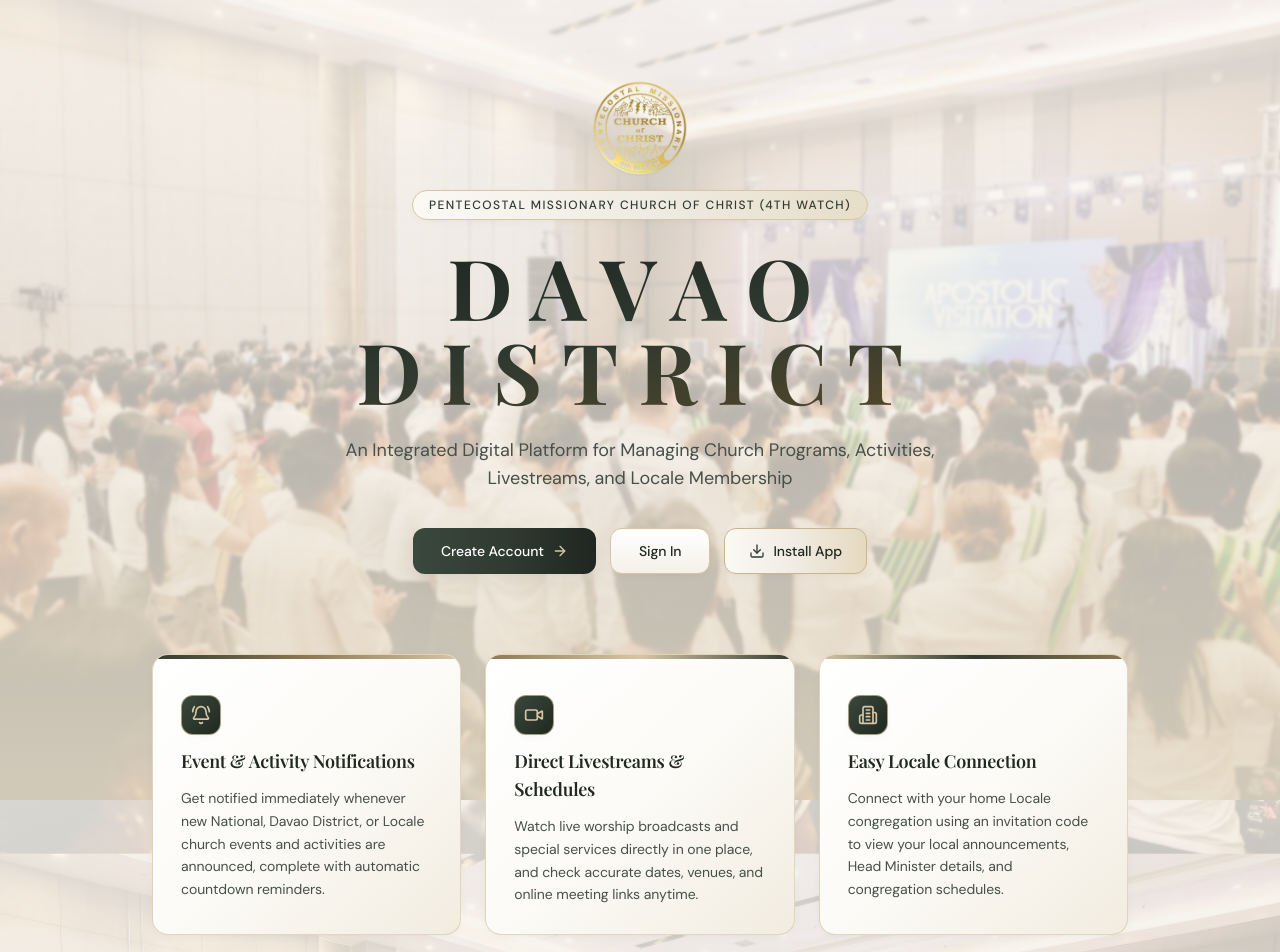
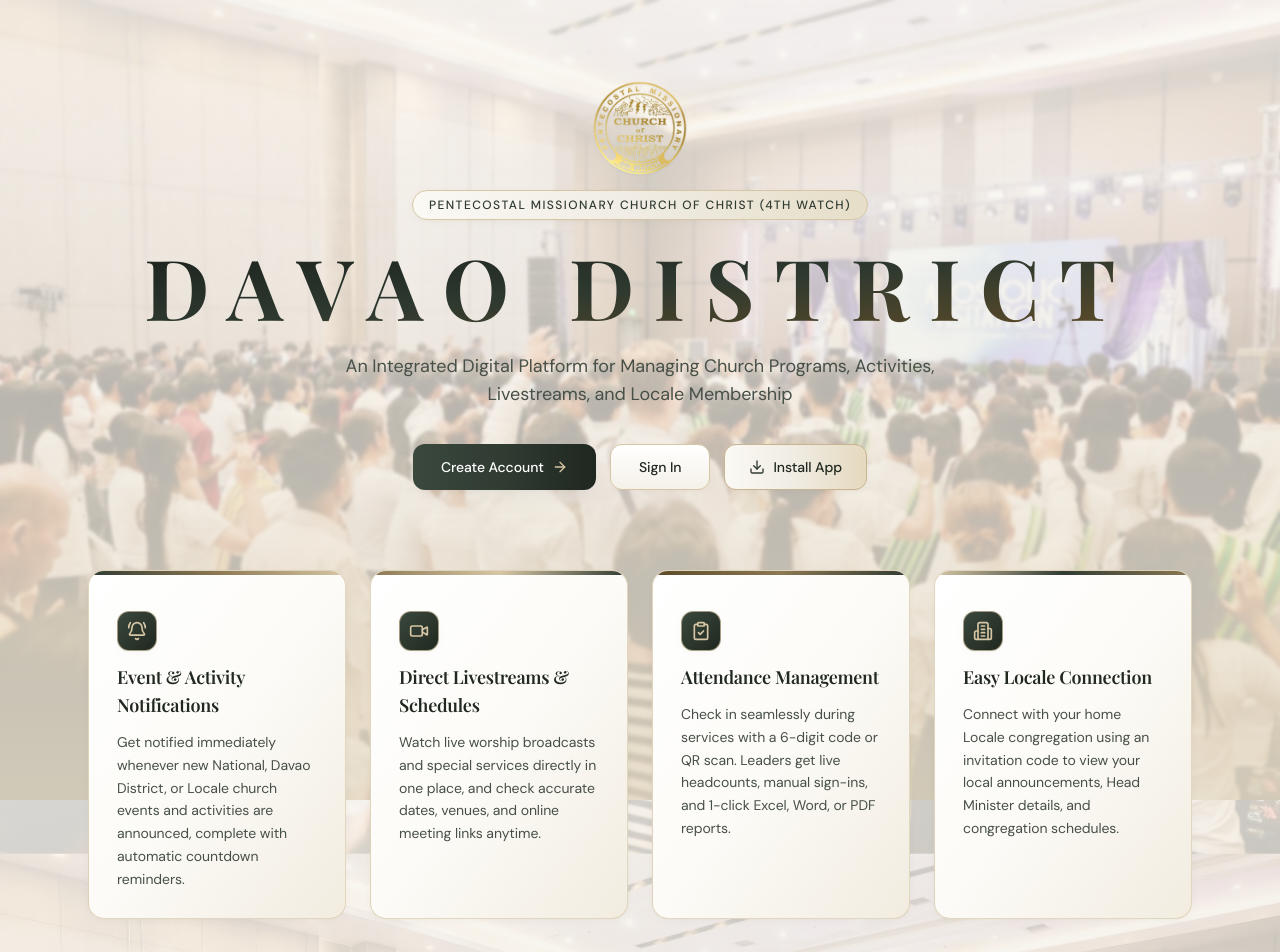
Before and after one commit to glquiza/Davao-District-System, a Next.js app: page / in a window 1280 px wide. Shown: the top 952 px of the page. Built offline with nearby package versions, Linux system fonts and the light colour scheme; no server answers; a web font is replaced by a local one.

Commit message:
Add Attendance Management highlight card to landing page features grid

```diff
--- a/src/app/page.tsx
+++ b/src/app/page.tsx
@@ -1,6 +1,14 @@
 import Link from "next/link";
 import { redirect } from "next/navigation";
-import { ArrowRight, BellRing, Building2, Database, ShieldCheck, Video } from "lucide-react";
+import {
+  ArrowRight,
+  BellRing,
+  Building2,
+  ClipboardCheck,
+  Database,
+  ShieldCheck,
+  Video,
+} from "lucide-react";
 import { GsapPageAnimator } from "@/components/gsap/GsapPageAnimator";
 import { InstallAppButton } from "@/components/InstallAppButton";
 import { isSupabaseConfigured } from "@/lib/supabase/env";
@@ -30,7 +38,7 @@ export default async function HomePage() {
         aria-hidden="true"
         className="pointer-events-none fixed inset-0 z-0 bg-gradient-to-b from-[#FBF9F4]/85 via-[#F5F1E9]/75 to-[#E8DFCC]/90 backdrop-blur-[1.5px]"
       />
-      <GsapPageAnimator className="relative z-10 mx-auto max-w-5xl px-6 py-20 space-y-20">
+      <GsapPageAnimator className="relative z-10 mx-auto max-w-6xl px-6 py-20 space-y-20">
         <section className="text-center space-y-6">
           <div data-gsap="hero" className="flex flex-col items-center gap-3.5">
             {/* eslint-disable-next-line @next/next/no-img-element */}
@@ -100,7 +108,7 @@ export default async function HomePage() {
           )}
         </section>
 
-        <section className="grid gap-6 sm:grid-cols-3">
+        <section className="grid gap-6 sm:grid-cols-2 lg:grid-cols-4">
           <div
             data-gsap="item"
             className="relative overflow-hidden rounded-2xl border border-[#D6C6A5]/70 bg-gradient-to-br from-white via-[#FCFBF7] to-[#F2ECE0] p-7 shadow-sm space-y-3"
@@ -139,6 +147,23 @@ export default async function HomePage() {
             data-gsap="item"
             className="relative overflow-hidden rounded-2xl border border-[#D6C6A5]/70 bg-gradient-to-br from-white via-[#FCFBF7] to-[#F2ECE0] p-7 shadow-sm space-y-3"
           >
+            <div className="inset-x-0 top-0 h-1 absolute bg-gradient-to-r from-[#5C4B28] via-[#8C7853] to-[#303B32]" />
+            <span className="inline-flex h-10 w-10 items-center justify-center rounded-xl border border-[#D6C6A5]/70 bg-gradient-to-br from-[#3A483D] to-[#202820] text-[#F5F1E9] shadow-sm">
+              <ClipboardCheck className="h-5 w-5 text-[#D6C6A5]" />
+            </span>
+            <h2 className="font-serif text-lg font-semibold text-[#202820]">
+              Attendance Management
+            </h2>
+            <p className="text-sm text-[#475048] leading-relaxed">
+              Check in seamlessly during services with a 6-digit code or QR scan. Leaders get
+              live headcounts, manual sign-ins, and 1-click Excel, Word, or PDF reports.
+            </p>
+          </div>
+
+          <div
+            data-gsap="item"
+            className="relative overflow-hidden rounded-2xl border border-[#D6C6A5]/70 bg-gradient-to-br from-white via-[#FCFBF7] to-[#F2ECE0] p-7 shadow-sm space-y-3"
+          >
             <div className="inset-x-0 top-0 h-1 absolute bg-gradient-to-r from-[#D6C6A5] via-[#303B32] to-[#8C7853]" />
             <span className="inline-flex h-10 w-10 items-center justify-center rounded-xl border border-[#D6C6A5]/70 bg-gradient-to-br from-[#3A483D] to-[#202820] text-[#F5F1E9] shadow-sm">
               <Building2 className="h-5 w-5 text-[#D6C6A5]" />
```
